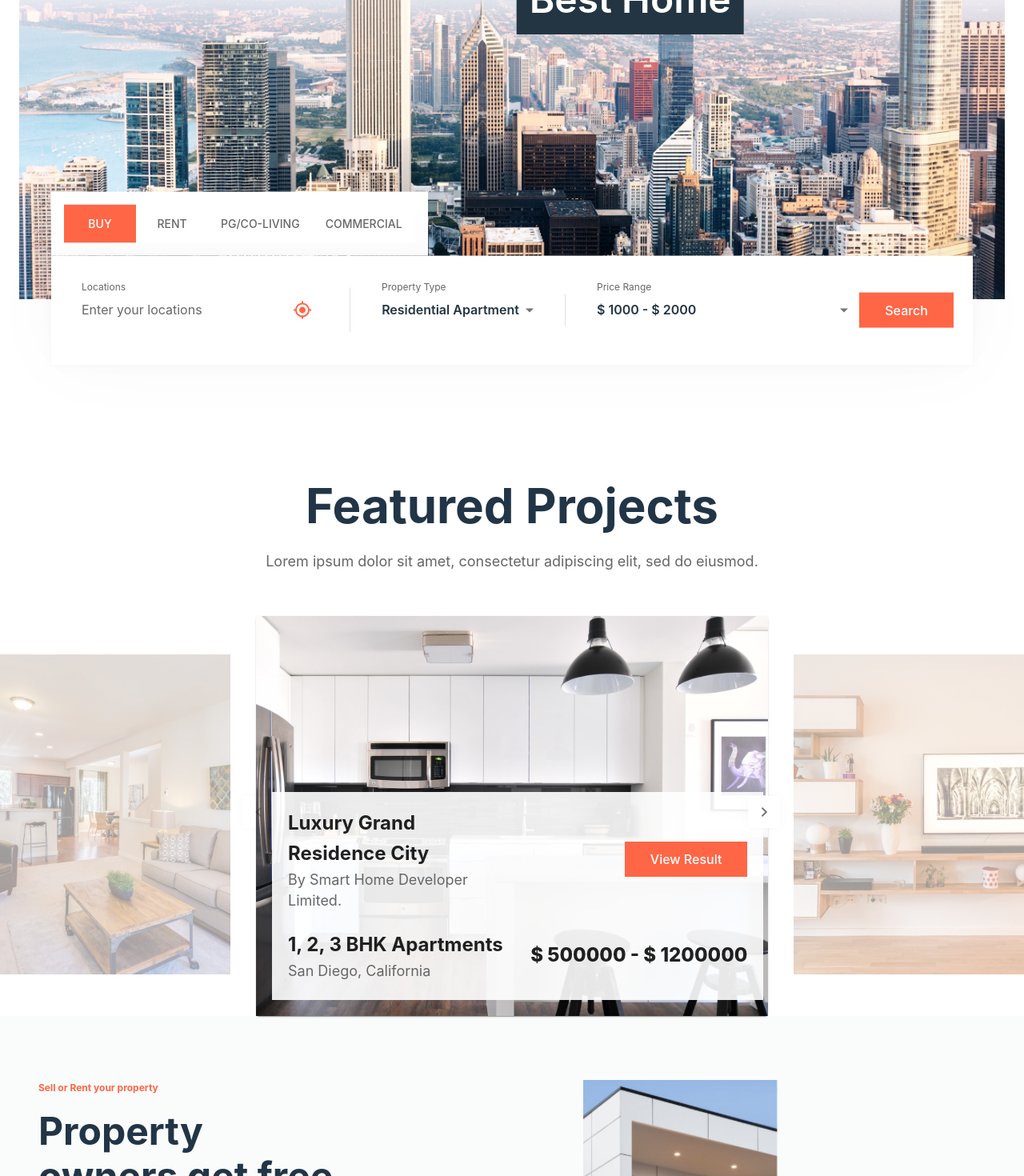
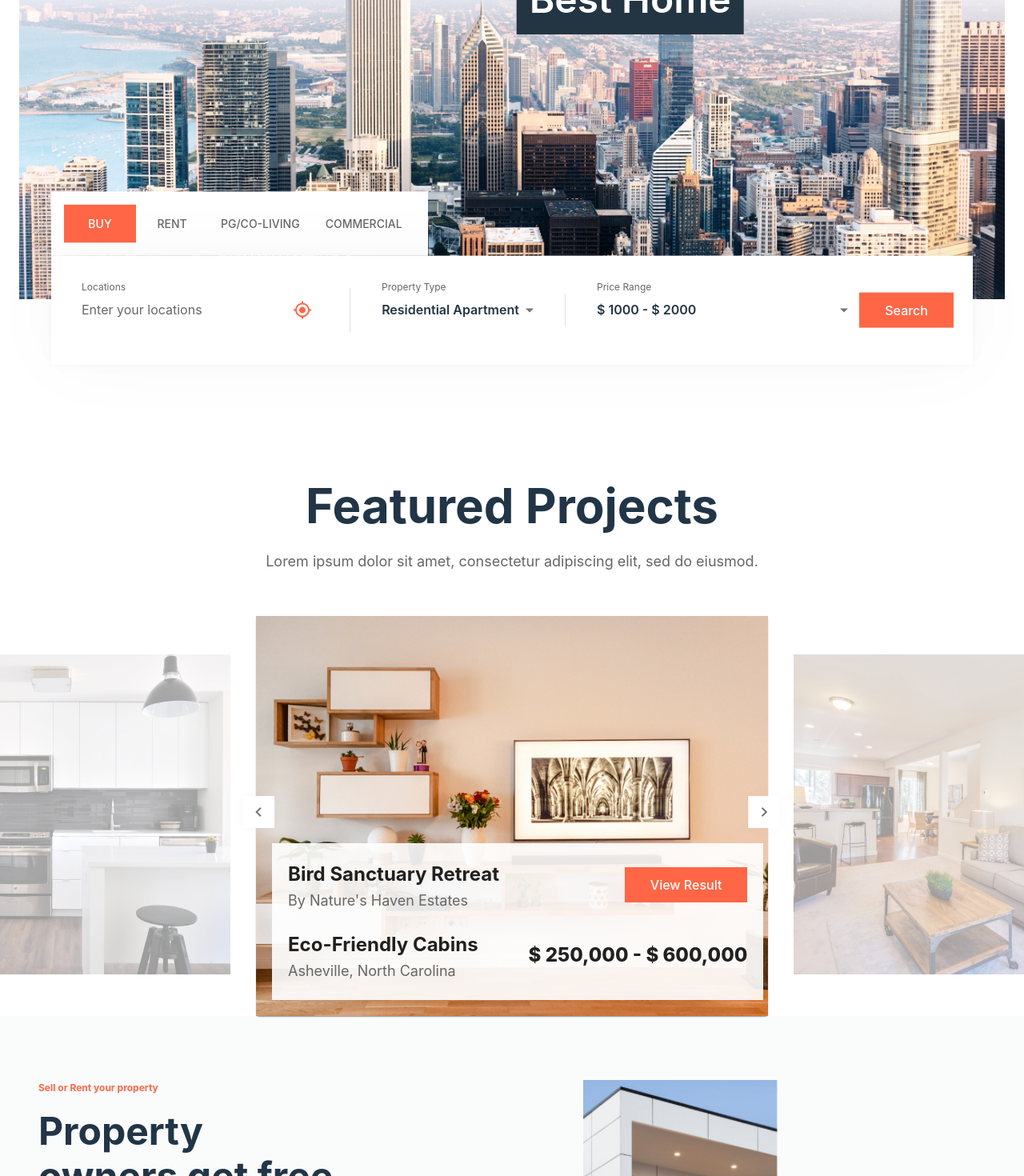
Before and after one commit to gitSurja/DevTest, a React (Vite) app: page / in a window 1280 px wide. Shown: the part 282-1752 px from the top of the page at 80% size. Built offline with nearby package versions, Linux system fonts and the light colour scheme.

Commit message:
carousel fixed

```diff
--- a/src/components/CustomCarousel.tsx
+++ b/src/components/CustomCarousel.tsx
@@ -24,7 +24,7 @@ interface CustomCarouselProps {
 }
 
 export const CustomCarousel: React.FC<CustomCarouselProps> = ({images}) => {
-  const [imageIndex, setImageIndex] = useState(0);
+  const [imageIndex, setImageIndex] = useState(1);
   const handleImageIndex = (value: 'prev' | 'next') => {
     if (value === 'next') {
       setImageIndex((prevIndex) => (prevIndex + 1) % images.length);
@@ -77,7 +77,7 @@ export const CustomCarousel: React.FC<CustomCarouselProps> = ({images}) => {
             </Grid>
             <Grid item xs={8}>
               <Typography  variant="h6" sx={{ flex: 1, display: 'flex', justifyContent: {md: 'flex-start', lg: 'flex-end'}}} fontWeight={800}>
-                $ {images[imageIndex]?.priceMin} - $ {images[imageIndex]?.priceMax}
+                $ {images[imageIndex]?.priceMin.toLocaleString()} - $ {images[imageIndex]?.priceMax.toLocaleString()}
               </Typography>
             </Grid>
           </Grid>
@@ -93,10 +93,10 @@ export const CustomCarousel: React.FC<CustomCarouselProps> = ({images}) => {
           transform: {sm: 'translate(0%, 0%)', lg: 'translate(-2.5%, 0%)'},
           display: {xs: 'none', sm: 'flex'}
         }}>
-        <IconButton disabled={imageIndex === 0} aria-label='Left-icon' onClick={() => handleImageIndex('prev')}>
+        <IconButton aria-label='Left-icon' onClick={() => handleImageIndex('prev')}>
           <KeyboardArrowLeftIcon />
         </IconButton>
-        <IconButton disabled={imageIndex === images.length - 1} aria-label='Right-icon' onClick={() => handleImageIndex('next')}>
+        <IconButton aria-label='Right-icon' onClick={() => handleImageIndex('next')}>
           <KeyboardArrowRightIcon />
         </IconButton>
       </CardActions>
--- a/src/components/CustomTab.tsx
+++ b/src/components/CustomTab.tsx
@@ -13,9 +13,10 @@ interface TabPanelProps {
   children?: React.ReactNode;
   index?: number;
   value?: number;
+  isShadow?: boolean
 }
 function TabPanel(props: TabPanelProps) {
-  const { children, value, index, ...other } = props;
+  const { children, value, index, isShadow, ...other } = props;
 
   return (
     <Box
@@ -34,11 +35,11 @@ function TabPanel(props: TabPanelProps) {
         <Box sx={{
           paddingBlock: 5,
           paddingInline: 3,
-          boxShadow:
+          boxShadow: isShadow ?
               `0px 0px 4.4px rgba(0, 0, 0, 0.01),
               0px 0px 12.3px rgba(0, 0, 0, 0.015),
               0px 0px 29.5px rgba(0, 0, 0, 0.02),
-              0px 0px 98px rgba(0, 0, 0, 0.03)`,
+              0px 0px 98px rgba(0, 0, 0, 0.03)` : 'none',
           }}
         >
           {children}
@@ -81,7 +82,7 @@ export const CustomTab = ({tabHeaderData}: CustomTabProps) => {
 
   return (
     <Container maxWidth={'lg'}>
-      <Box width={'fit-content'}>
+      <Box width={'fit-content'} sx={{ backgroundColor: 'Background'}}>
         <Tabs value={tabValue} onChange={handleChangeTab} aria-label="basic tabs example"
           scrollButtons="auto"
           TabIndicatorProps={{
@@ -92,7 +93,7 @@ export const CustomTab = ({tabHeaderData}: CustomTabProps) => {
           })}
         </Tabs>
       </Box>
-      <TabPanel value={tabValue} index={0}>
+      <TabPanel isShadow value={tabValue} index={0}>
         <Grid container justifyContent={'space-between'} gap={{ sm: 2, md: 0}} flexDirection={{ xs: 'column', md: 'row'}}>
           <Grid item sx={{ display: 'flex', width: { sm: '100%', md: 'auto'} }}>
             <CustomInput id="location-input" label="Locations" placeholder={'Enter your locations'}
--- a/src/styles/root.ts
+++ b/src/styles/root.ts
@@ -61,7 +61,7 @@ export const theme = createTheme({
     MuiTab: {
       styleOverrides: {
         root: {
-          backgroundColor: 'Background',
+          // backgroundColor: 'Background',
         }
       },
     },
```
Also changed, not shown: package.json (+7 -1 lines), .eslintrc.cjs, 1 other file (tests, documents, lock files or other folders).
